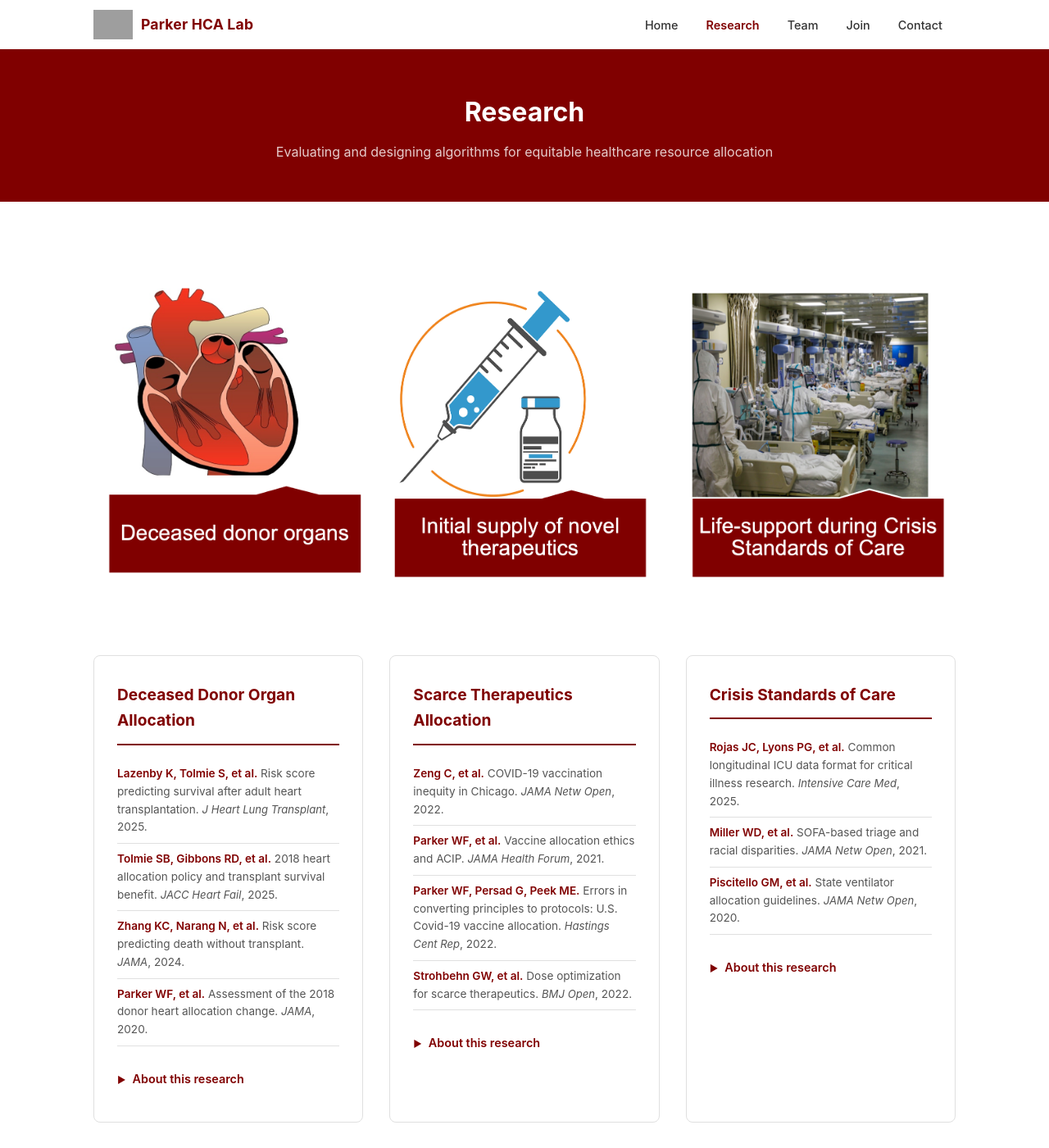
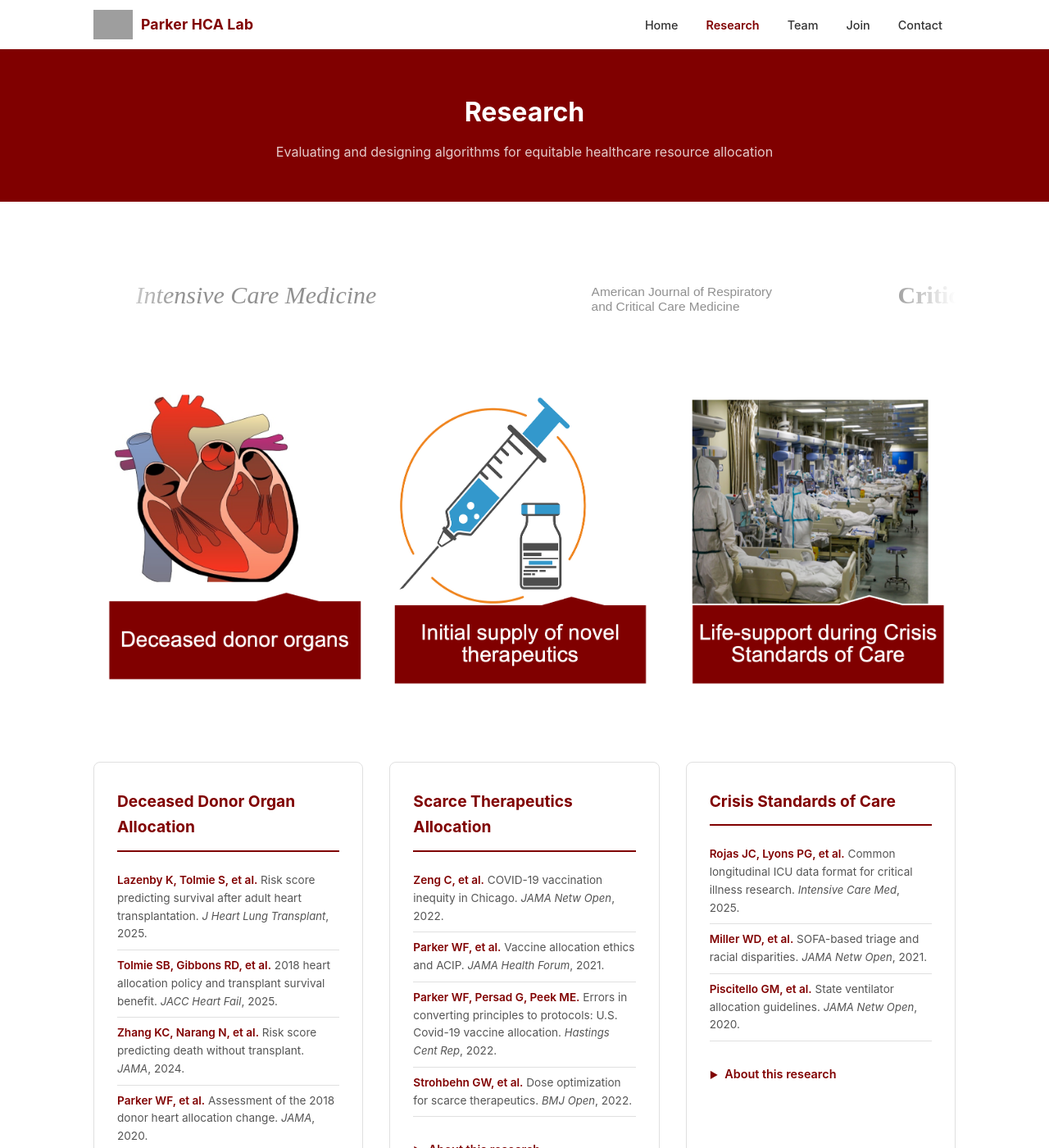
Before and after one commit to Healthcare-Allocation-Lab/healthcare-allocation-lab.github.io, a Jekyll site: the page built from research.html, in a window 1280 px wide and 1400 px high. Shown: the whole window at 82% size. Built offline with Jekyll 4.4.1, drawn with Linux system fonts in a browser that asks for light colours; comment, search, counter and statistics services are not loaded; grey boxes are pictures that could not be loaded.

Commit message:
Add journal logo carousel to research page
Auto-scrolling marquee showcasing 12 high-impact journals the lab
publishes in: JAMA, JACC, CHEST, ICM, AJRCCM, CCM, JHLT,
Transplantation, AJT, Circulation: Heart Failure, Hastings Center
Report, and AJKD. CSS-only infinite scroll with grayscale-to-color
hover effect and edge fade masks.

Co-Authored-By: Claude Opus 4.6 <noreply@anthropic.com>

```diff
--- a/assets/css/style.css
+++ b/assets/css/style.css
@@ -348,6 +348,46 @@ img { max-width: 100%; height: auto; display: block; }
 .approach-diagram img {
   max-width: 100%;
   border-radius: var(--radius);
+}
+
+/* --- Journal Logo Carousel --- */
+.journal-carousel {
+  overflow: hidden;
+  padding: 24px 0;
+  margin-bottom: 32px;
+  -webkit-mask-image: linear-gradient(to right, transparent, black 10%, black 90%, transparent);
+  mask-image: linear-gradient(to right, transparent, black 10%, black 90%, transparent);
+}
+
+.journal-track {
+  display: flex;
+  align-items: center;
+  gap: 56px;
+  width: max-content;
+  animation: journal-scroll 35s linear infinite;
+}
+
+.journal-track:hover {
+  animation-play-state: paused;
+}
+
+.journal-track img {
+  height: 50px;
+  width: auto;
+  opacity: 0.6;
+  transition: opacity 0.3s;
+  flex-shrink: 0;
+  filter: grayscale(100%);
+}
+
+.journal-track img:hover {
+  opacity: 1;
+  filter: grayscale(0%);
+}
+
+@keyframes journal-scroll {
+  0% { transform: translateX(0); }
+  100% { transform: translateX(-50%); }
 }
 
 /* --- Research Banner Image --- */
@@ -1042,6 +1082,9 @@ a.member-card-linked .card-link::after { content: " \2192"; }
 }
 
 @media (max-width: 768px) {
+  .journal-track img { height: 36px; }
+  .journal-track { gap: 40px; }
+
   .nav-toggle { display: block; }
 
   .nav-links {
--- a/research.html
+++ b/research.html
@@ -13,6 +13,36 @@ permalink: /research.html
 ---
 
 <div class="section">
+
+  <div class="journal-carousel">
+    <div class="journal-track">
+      <img src="images/journals/jama.svg" alt="JAMA" height="50">
+      <img src="images/journals/jacc.svg" alt="JACC" height="50">
+      <img src="images/journals/chest.svg" alt="CHEST" height="50">
+      <img src="images/journals/icm.svg" alt="Intensive Care Medicine" height="50">
+      <img src="images/journals/ajrccm.svg" alt="American Journal of Respiratory and Critical Care Medicine" height="50">
+      <img src="images/journals/ccm.svg" alt="Critical Care Medicine" height="50">
+      <img src="images/journals/jhlt.svg" alt="The Journal of Heart and Lung Transplantation" height="50">
+      <img src="images/journals/transplantation.svg" alt="Transplantation" height="50">
+      <img src="images/journals/ajt.svg" alt="American Journal of Transplantation" height="50">
+      <img src="images/journals/circulation-hf.svg" alt="Circulation: Heart Failure" height="50">
+      <img src="images/journals/hastings.svg" alt="Hastings Center Report" height="50">
+      <img src="images/journals/ajkd.svg" alt="American Journal of Kidney Diseases" height="50">
+      <!-- Duplicate for seamless loop -->
+      <img src="images/journals/jama.svg" alt="JAMA" height="50">
+      <img src="images/journals/jacc.svg" alt="JACC" height="50">
+      <img src="images/journals/chest.svg" alt="CHEST" height="50">
+      <img src="images/journals/icm.svg" alt="Intensive Care Medicine" height="50">
+      <img src="images/journals/ajrccm.svg" alt="American Journal of Respiratory and Critical Care Medicine" height="50">
+      <img src="images/journals/ccm.svg" alt="Critical Care Medicine" height="50">
+      <img src="images/journals/jhlt.svg" alt="The Journal of Heart and Lung Transplantation" height="50">
+      <img src="images/journals/transplantation.svg" alt="Transplantation" height="50">
+      <img src="images/journals/ajt.svg" alt="American Journal of Transplantation" height="50">
+      <img src="images/journals/circulation-hf.svg" alt="Circulation: Heart Failure" height="50">
+      <img src="images/journals/hastings.svg" alt="Hastings Center Report" height="50">
+      <img src="images/journals/ajkd.svg" alt="American Journal of Kidney Diseases" height="50">
+    </div>
+  </div>
 
   <img src="images/heart.png" alt="Research areas: Deceased donor organs, Novel therapeutics, Crisis Standards of Care" class="research-banner">
 
```
Also changed, not shown: images/journals/ajkd.svg (added), images/journals/ajrccm.svg (added), images/journals/ajt.svg (added), images/journals/ccm.svg (added), images/journals/chest.svg (added), images/journals/circulation-hf.svg (added), images/journals/hastings.svg (added), images/journals/icm.svg (added), images/journals/jacc.svg (added), images/journals/jama.svg (added), images/journals/jhlt.svg (added), images/journals/transplantation.svg (added).
